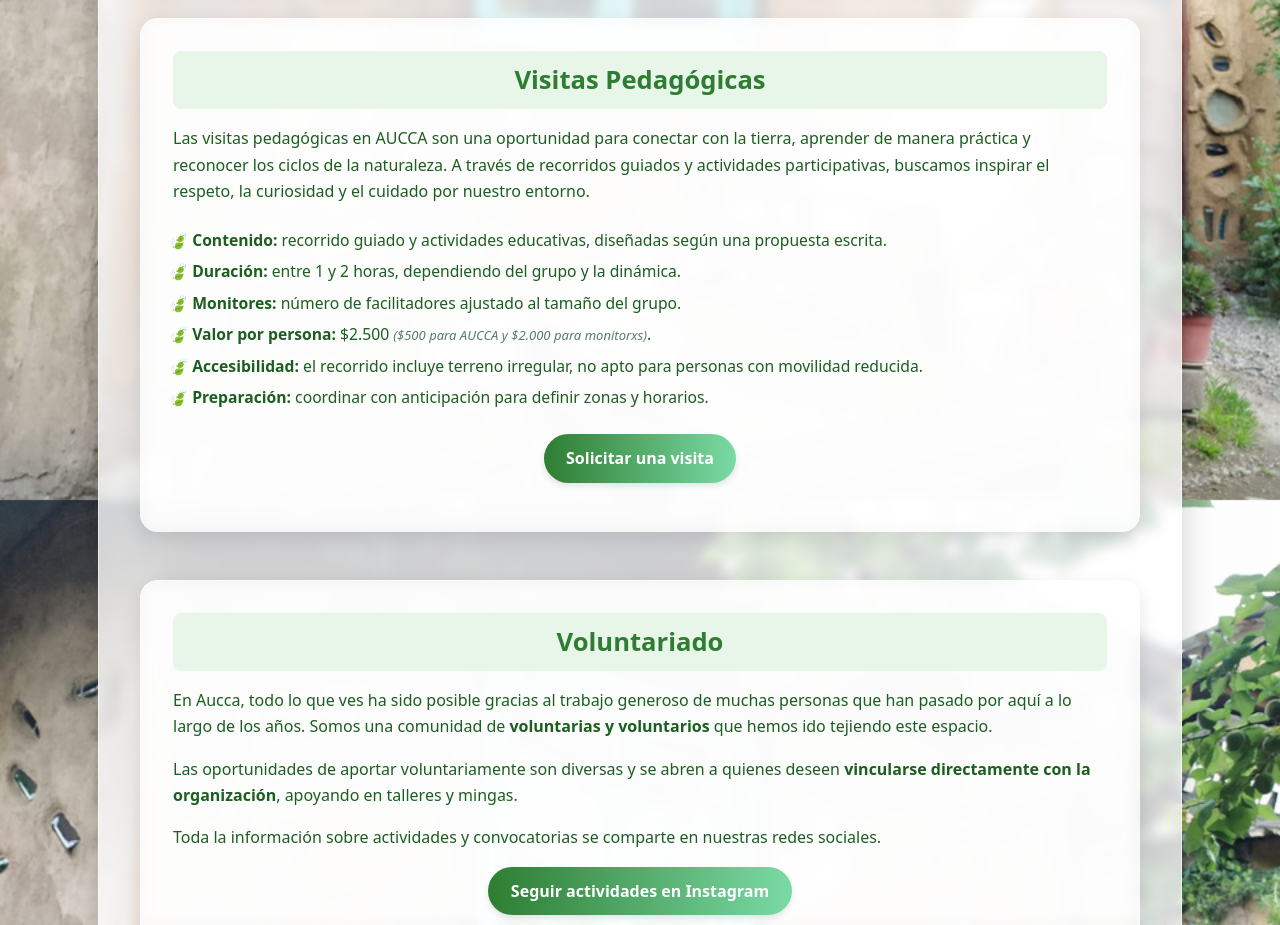
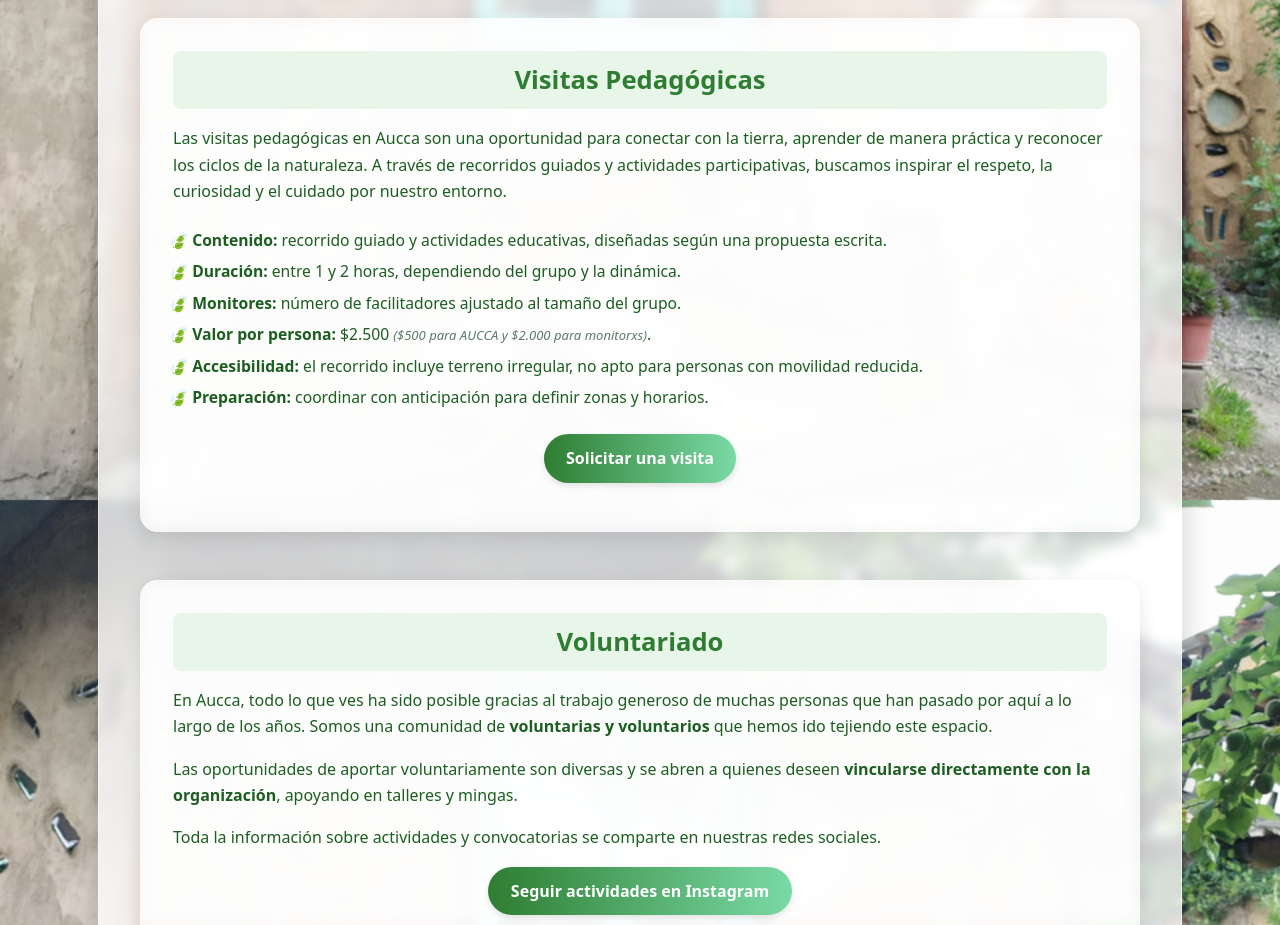
Before and after one commit to LinFrancis/aucca-paginaweb, a plain HTML site: page index.html in a window 1280 px wide. Shown: the part 5260-6185 px from the top of the page. Drawn offline with Linux system fonts and the light colour scheme; a script that the page names is missing.

Commit message:
Update index.html

```diff
--- a/index.html
+++ b/index.html
@@ -346,7 +346,7 @@
     <h2>Visitas Pedagógicas</h2>
 
     <p>
-      Las visitas pedagógicas en AUCCA son una oportunidad para conectar con la tierra, aprender de manera práctica
+      Las visitas pedagógicas en Aucca son una oportunidad para conectar con la tierra, aprender de manera práctica
       y reconocer los ciclos de la naturaleza.
       A través de recorridos guiados y actividades participativas,
       buscamos inspirar el respeto, la curiosidad y el cuidado por nuestro entorno.
```
